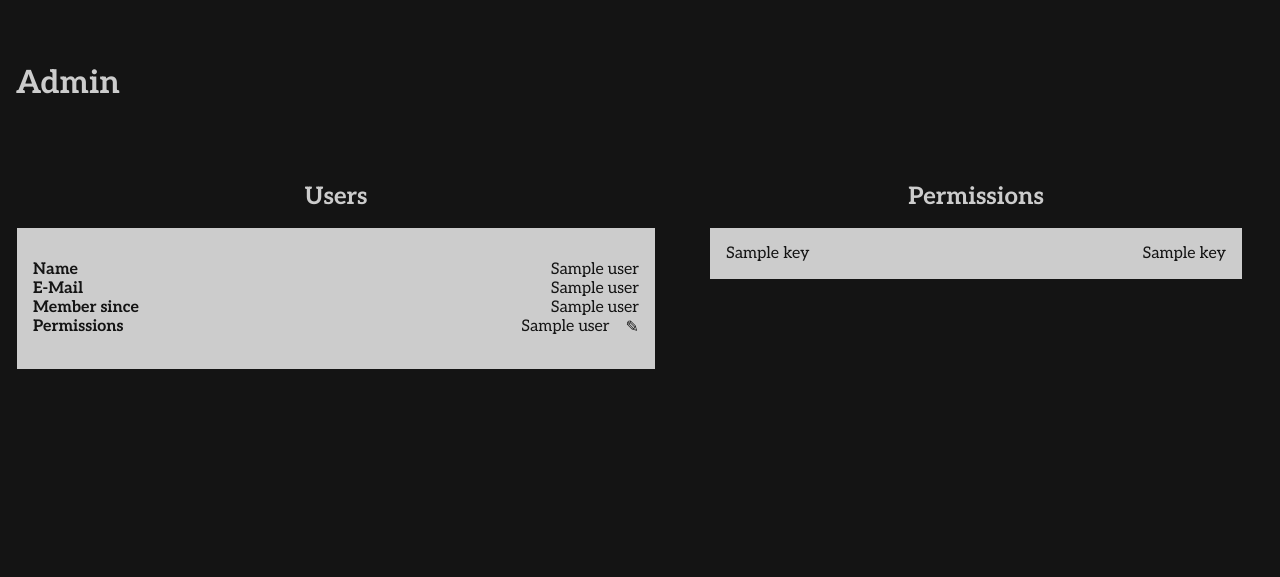
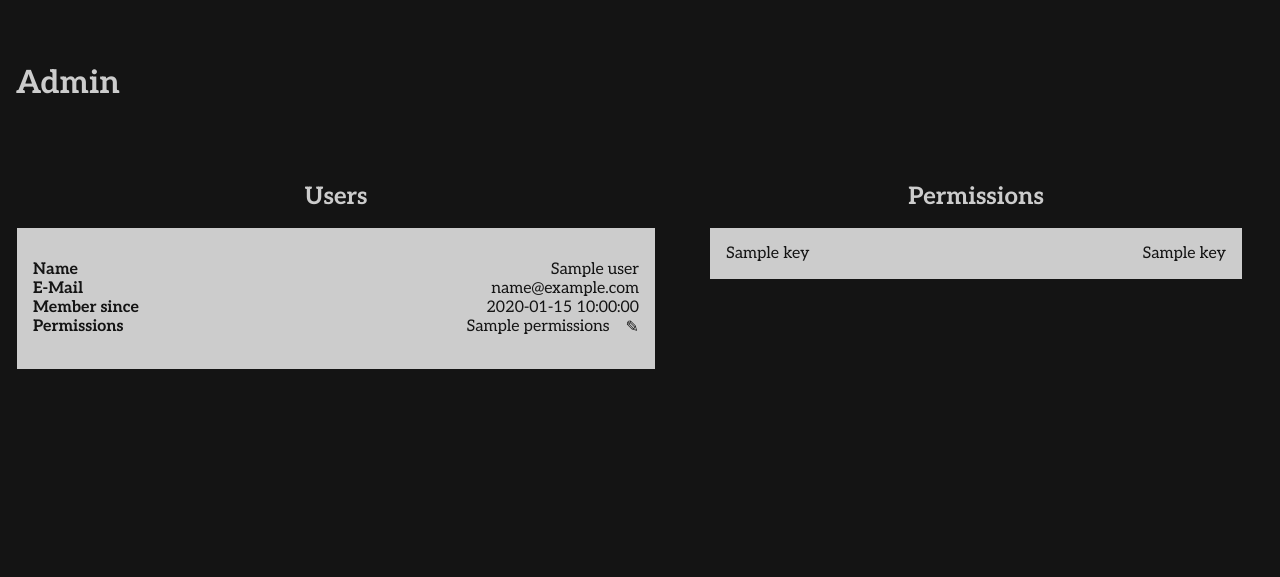
Before and after one commit to ColdIV/forum, a Flask app: template templates/pages/admin.html in a window 1280 px wide. Shown: the part 48-625 px from the top of the page. Run offline with Flask 2, Linux system fonts and the light colour scheme; the template is opened without the code that fills it: most values are stand-ins (such as "Sample title", 1, 10 or a date in 2020); parts of the project's set-up code (start-up, migrations or seed data) failed here and were passed over.

Commit message:
fix admin page

```diff
--- a/app/database.py
+++ b/app/database.py
@@ -68,7 +68,7 @@ def getPermissionsByID(id):
     return user.permissions if user.permissions else -1
 
 def updatePermissions(id, permissions):
-    Users.query.filter_by(id=id).update(permissions=permissions)
+    Users.query.filter_by(id=id).update(dict(permissions=permissions))
     db.session.commit()
 
 # get amount of users that need to be activated
@@ -274,7 +274,7 @@ def getPostById(id):
     # FROM posts LEFT JOIN users ON posts.post_by = users.user_id WHERE posts.post_id = ?", (id,))
 
 def updateAvatar(id, user_avatar):
-    Users.query.filter_by(id=id).update(avatar=user_avatar)
+    Users.query.filter_by(id=id).update(dict(avatar=user_avatar))
     db.session.commit()
 
 def create_admin_user():
--- a/templates/pages/admin.html
+++ b/templates/pages/admin.html
@@ -9,7 +9,7 @@
         <div class="admin-container w-d-100">
             <h2 class="m-1 text-center">Users</h2>
             {% for u in vars['users']: %}
-                {% if 'a' in u[5]: %}
+                {% if 'a' in u.permissions: %}
                     {% set adminColor = 'text-success' %}
                 {% else: %}
                     {% set adminColor = '' %}
@@ -18,23 +18,23 @@
                     <div class="px-1 d-flex justify-content-between">
                         <strong>Name</strong>
                         <div class="{{adminColor}}">
-                            {{u[1]}}
+                            {{u.name}}
                         </div>
                     </div>
                     <div class="px-1 d-flex justify-content-between">
                         <strong>E-Mail</strong>
                         <div>
-                            {{u[3]}}
+                            {{u.email}}
                         </div>
                     </div>
 
                     <div class="px-1 d-flex justify-content-between">
                         <strong>Member since</strong>
                         <div>
-                            {{u[4]}}
+                            {{u.date}}
                         </div>
                     </div>
-                    {% if u[5]: %}
+                    {% if u.permissions: %}
                         <div class="pl-1 d-flex justify-content-between">
                     {% else: %}
                         <div class="pl-1 text-danger d-flex justify-content-between">
@@ -42,14 +42,14 @@
                     <strong>Permissions</strong>
                     <div class="pr-1 d-flex justify-content-between">
                         <div>
-                            {% if u[5]: %}
-                            {{u[5]}}
+                            {% if u.permissions: %}
+                            {{u.permissions}}
                             {% else: %}
                             <!-- Or maybe a button? No clue. -->
-                            <a class="unstyled-link text-danger" href="admin/edit/permissions/{{u[0]}}">Add permissions</a>
+                            <a class="unstyled-link text-danger" href="admin/edit/permissions/{{u.id}}">Add permissions</a>
                             {% endif %}
                         </div>
-                        <a class="unstyled-link text-dark pl-1" href="admin/edit/permissions/{{u[0]}}">&#9998;</a>
+                        <a class="unstyled-link text-dark pl-1" href="admin/edit/permissions/{{u.id}}">&#9998;</a>
                     </div>
                 </div>
             </div>
--- a/templates/pages/admin_edit_permissions.html
+++ b/templates/pages/admin_edit_permissions.html
@@ -10,8 +10,8 @@
                 <h2 class="text-center">Change permissions</h2>
                 <form method="POST" autocomplete="off" class="d-flex justify-content-center align-items-center">
                     <div class="text-center">
-                        <label>{{ vars['selectedUser'][1]}}</label>
-                        <input class="w-100" type="text" id="permissions" name="permissions" placeholder="Permissions" value="{{vars['selectedUser'][5]}}"><br>
+                        <label>{{ vars['selectedUser'].name}}</label>
+                        <input class="w-100" type="text" id="permissions" name="permissions" placeholder="Permissions" value="{{vars['selectedUser'].permissions}}"><br>
                         <input class="button-warning w-100" type="submit" id="submit" name="submit" value="Submit">
                     </div>
                 </form>
```
